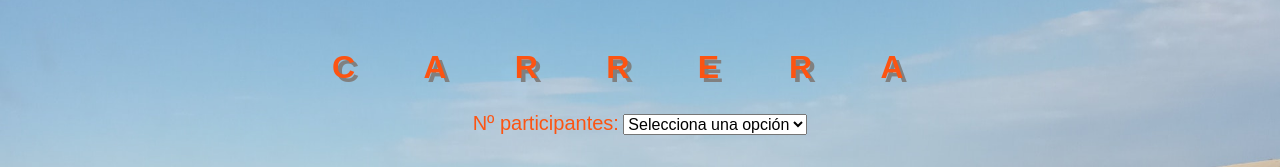
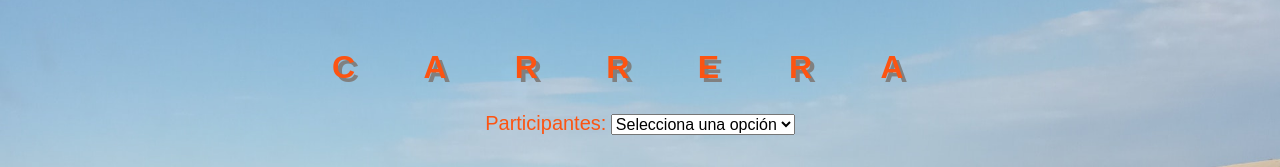
Before and after one commit to montsea999/carrera-de-coches, a plain HTML site: page index.html in a window 1280 px wide. Shown: the top 167 px of the page. Drawn offline with nearby package versions, Linux system fonts and the light colour scheme.

Commit message:
committing all the changes

```diff
--- a/index.html
+++ b/index.html
@@ -94,7 +94,7 @@
 		<!-- Desplegable para que el usuario elija el número de coches que participarán -->
 		<div class="container-fluid mt-3 text-center">
 			<label for="participantes">
-				<h5>Nº participantes:</h5>
+				<h5>Participantes:</h5>
 			</label>
 			<select id="participantes">
 				<option disabled selected value="">Selecciona una opción</option>
```
